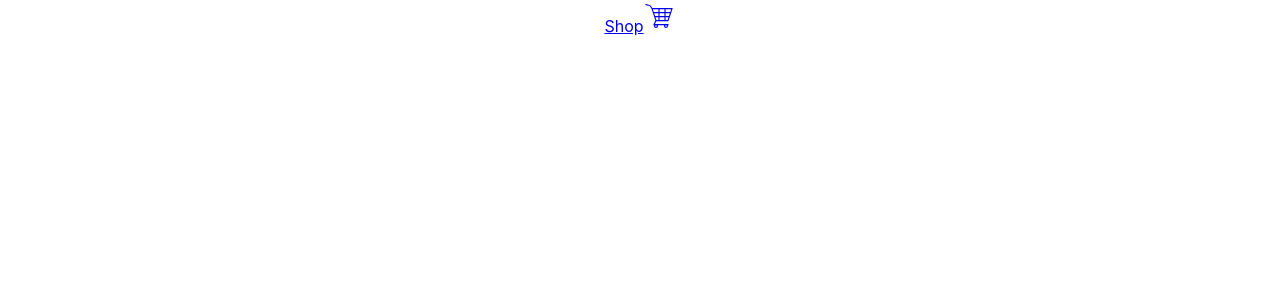
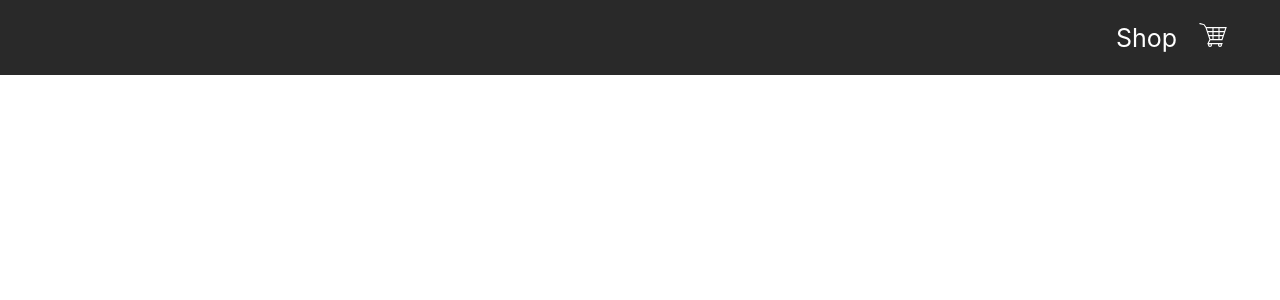
Before and after one commit to jyeung-se/watch-emporium, a React (Create React App) app: page / in a window 1280 px wide. Shown: the top 300 px of the page. Built offline with nearby package versions, Linux system fonts and the light colour scheme.

Commit message:
navbar and its css styled

```diff
--- a/src/components/navbar.css
+++ b/src/components/navbar.css
@@ -0,0 +1,21 @@
+.navbar {
+    width: 100%;
+    height: 75px;
+    background-color: rgb(41, 41, 41);
+    display: flex;
+    justify-content: flex-end;
+    align-items: center;
+}
+
+.links {
+    margin-right: 50px;
+    display: flex;
+    align-items: center;
+}
+
+.links a {
+    color: white;
+    margin-left: 21px;
+    font-size: 25px;
+    text-decoration: none;
+}
--- a/src/components/navbar.jsx
+++ b/src/components/navbar.jsx
@@ -1,6 +1,7 @@
 import React from 'react'
 import { Link } from 'react-router-dom'
 import { GiShoppingCart } from 'react-icons/gi'
+import './navbar.css'
 
 
 export const Navbar = () => {
```
